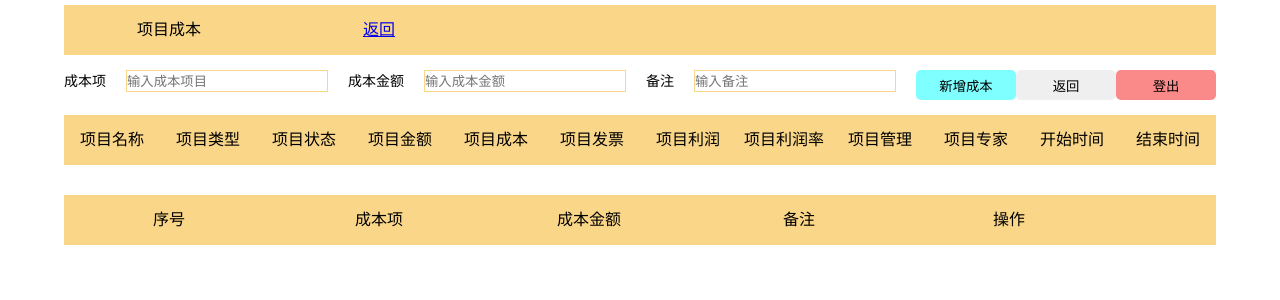
After one commit to irisonly/pm, a Flask app: template templates/cost.html in a window 1280 px wide. The commit adds this page. Shown: the top 300 px of the page. Run offline with Flask 3, Linux system fonts and the light colour scheme; the template is opened without the code that fills it, so the values that code supplies are empty.

Commit message:
add cost module

```diff
--- a/app.py
+++ b/app.py
@@ -64,7 +64,7 @@ class Login(Resource):
         user_name = data["user_name"]
         password = data["password"]
         admin_mapping = database.administrator_mapping()
-        print('admin_mapping')
+        print("admin_mapping")
         if user_name in admin_mapping and check_password_hash(
             admin_mapping[user_name]["password"], password
         ):
@@ -236,7 +236,8 @@ class ProjectDetail(Resource):
         query = database.get_project(
             name=None if request.args.get("name") == "" else request.args.get("name"),
             _id=transfer_zero(request.args.get("id")),
-            charge_id=transfer_zero(request.args.get("charge_id")),
+            charge_m_id=transfer_zero(request.args.get("charge_m_id")),
+            charge_p_id=transfer_zero(request.args.get("charge_p_id")),
             type_id=transfer_zero(request.args.get("type_id")),
         )
         if query is not None:
@@ -289,12 +290,13 @@ class Cost(Resource):
             return {"response": res}
 
     def get(self):
-        res = database.get_cost()
+        _id = request.args.get("id")
+        res = database.get_cost(_id)
         if res:
             return {"response": res}
 
     def delete(self):
-        data = request.args.get("id")
+        data = request.get_json()["id"]
         res = database.delete_cost(data)
         if res:
             return {"response": f"successful delete the cost"}
--- a/static/css/main.css
+++ b/static/css/main.css
@@ -31,16 +31,20 @@ body #query_area {
   align-items: center;
 }
 body #query_area form {
-  width: 90%;
+  width: 100%;
   display: flex;
   justify-content: space-evenly;
+}
+body #query_area form label {
+  font-size: 14px;
+  margin-right: 10px;
 }
 body #query_area form input,
 body #query_area form select {
   border: 1px solid #fad689;
   height: 20px;
-  width: 200px;
-  margin-left: 10px;
+  width: 100px;
+  margin-right: 10px;
 }
 body #query_area form button {
   width: 100px;
@@ -49,6 +53,7 @@ body #query_area form button {
   border-radius: 5px;
   border: none;
   padding: 0;
+  margin-right: 10px;
 }
 body #query_area form a {
   height: 20px;
@@ -68,7 +73,7 @@ body .button_area {
   justify-content: space-between;
 }
 body .button_area button {
-  width: 200px;
+  width: 100px;
   height: 30px;
   border-radius: 5px;
   border: none;
@@ -84,6 +89,23 @@ body .button_area a .add {
 body .button_area a #exit {
   background-color: #fa8989;
   padding: 0;
+}
+body .button_area form {
+  width: 90%;
+  display: flex;
+  justify-content: left;
+}
+body .button_area form label {
+  font-size: 14px;
+  margin-right: 20px;
+}
+body .button_area form input {
+  height: 20px;
+  width: 200px;
+  margin: 0;
+  padding: 0;
+  border: 1px solid #fad689;
+  margin-right: 20px;
 }
 body .title {
   width: 90%;
@@ -108,13 +130,15 @@ body .bg-black {
   color: #ffffff;
   width: 50%;
 }
-body #container {
+body #container,
+body #c_container {
   width: 90%;
   display: flex;
   flex-direction: column;
   margin: 10px auto;
 }
-body #container .projects {
+body #container .projects,
+body #c_container .projects {
   height: 30px;
   display: flex;
   justify-content: left;
@@ -123,13 +147,15 @@ body #container .projects {
   list-style: none;
   border: 1px #ffe9d9 solid;
 }
-body #container .projects li {
+body #container .projects li,
+body #c_container .projects li {
   text-align: center;
   width: 210px;
   line-height: 30px;
   font-size: 12px;
 }
-body #container .projects .project_name {
+body #container .projects .project_name,
+body #c_container .projects .project_name {
   overflow: hidden;
   line-height: 12px;
 }
--- a/static/css/main.less
+++ b/static/css/main.less
@@ -29,15 +29,19 @@ body {
     justify-content: center;
     align-items: center;
     form {
-      width: 90%;
+      width: 100%;
       display: flex;
       justify-content: space-evenly;
+      label {
+        font-size: 14px;
+        margin-right: 10px;
+      }
       input,
       select {
         border: 1px solid #fad689;
         height: 20px;
-        width: 200px;
-        margin-left: 10px;
+        width: 100px;
+        margin-right: 10px;
       }
       button {
         width: 100px;
@@ -46,6 +50,7 @@ body {
         border-radius: 5px;
         border: none;
         padding: 0;
+        margin-right: 10px;
       }
       a {
         height: 20px;
@@ -66,7 +71,7 @@ body {
     display: flex;
     justify-content: space-between;
     button {
-      width: 200px;
+      width: 100px;
       height: 30px;
       border-radius: 5px;
       border: none;
@@ -81,6 +86,23 @@ body {
       #exit {
         background-color: #fa8989;
         padding: 0;
+      }
+    }
+    form {
+      width: 90%;
+      display: flex;
+      justify-content: left;
+      label {
+        font-size: 14px;
+        margin-right: 20px;
+      }
+      input {
+        height: 20px;
+        width: 200px;
+        margin: 0;
+        padding: 0;
+        border: 1px solid #fad689;
+        margin-right: 20px;
       }
     }
   }
@@ -108,7 +130,8 @@ body {
     width: 50%;
     // margin-top: 100px;
   }
-  #container {
+  #container,
+  #c_container {
     width: 90%;
     display: flex;
     flex-direction: column;
--- /dev/null
+++ b/static/js/cost.js
@@ -0,0 +1,189 @@
+import { END_POINT } from "./config.js";
+
+function get_token() {
+  // console.log(localStorage.getItem("access_token"));
+  return localStorage.getItem("access_token");
+}
+
+function add_cost() {
+  const queryString = window.location.search;
+  const urlParams = new URLSearchParams(queryString);
+  const _id = urlParams.get("id");
+  fetch(END_POINT + "/cost?id=" + _id, {
+    method: "GET",
+    // headers: { Authorization: "Bearer " + get_token() },
+  })
+    .then(response => response.json())
+    .then(data => {
+      if (data == null) {
+        return;
+      }
+      add_cost_column(data["response"]);
+    })
+    .catch(error => console.error("请求失败:", error));
+}
+
+function list_render(data) {
+  const container = document.getElementById("container");
+  container.innerHTML = "";
+  const element = data.response;
+  console.log(element);
+  const data_list = document.createElement("ul");
+  data_list.className = "projects";
+  data_list.innerHtml = "";
+  container.appendChild(data_list);
+  const name = document.createElement("li");
+  data_list.appendChild(name);
+  const name_edit = document.createElement("a");
+  name_edit.id = element.id;
+  name_edit.textContent = element.name;
+  name_edit.href = "./detail.html?id=" + element.id;
+  name_edit.className = "project_name";
+  if (name_edit.innerText.length > 10) {
+    name_edit.innerText = name_edit.innerText.slice(0, 10);
+  }
+  name.appendChild(name_edit);
+  const type_id = document.createElement("li");
+  type_id.textContent = element.type_id;
+  data_list.appendChild(type_id);
+  const status_id = document.createElement("li");
+  status_id.textContent = element.status_id;
+  data_list.appendChild(status_id);
+  const payment = document.createElement("li");
+  payment.textContent = element.payment;
+  data_list.appendChild(payment);
+  const cost = document.createElement("li");
+  cost.textContent = element.cost;
+  data_list.appendChild(cost);
+  const tax = document.createElement("li");
+  tax.textContent = element.tax;
+  data_list.appendChild(tax);
+  const profit = document.createElement("li");
+  profit.textContent = element.profit;
+  data_list.appendChild(profit);
+  const profit_rate = document.createElement("li");
+  profit_rate.textContent = element.profit_rate;
+  data_list.appendChild(profit_rate);
+  const charge_id = document.createElement("li");
+  let charge_id_text = "";
+  element.m_charges.forEach(element => {
+    charge_id_text += element.charge + " ";
+  });
+  charge_id.textContent = charge_id_text;
+  data_list.appendChild(charge_id);
+  const charge_id_p = document.createElement("li");
+  let charge_id_text_p = "";
+  element.p_charges.forEach(element => {
+    charge_id_text_p += element.charge + " ";
+  });
+  charge_id_p.textContent = charge_id_text_p;
+  data_list.appendChild(charge_id_p);
+  const start_time = document.createElement("li");
+  start_time.textContent = element.start_time;
+  data_list.appendChild(start_time);
+  const end_time = document.createElement("li");
+  end_time.textContent = element.end_time;
+  data_list.appendChild(end_time);
+}
+
+function add_cost_column(data) {
+  const container = document.getElementById("c_container");
+  container.innerHTML = "";
+  data.forEach(element => {
+    const data_list = document.createElement("ul");
+    data_list.className = "projects";
+    data_list.innerHtml = "";
+    container.appendChild(data_list);
+    const li = document.createElement("li");
+    li.innerHTML = element.id;
+    data_list.appendChild(li);
+    const li1 = document.createElement("li");
+    li1.innerHTML = element.name;
+    data_list.appendChild(li1);
+    const li2 = document.createElement("li");
+    li2.innerHTML = element.cost;
+    data_list.appendChild(li2);
+    const li3 = document.createElement("li");
+    li3.innerHTML = element.remark;
+    data_list.appendChild(li3);
+    const li4 = document.createElement("li");
+    data_list.appendChild(li4);
+    const a = document.createElement("a");
+    a.textContent = "删除";
+    a.href = "#";
+    a.dataset.id = element.id;
+    a.addEventListener("click", e => {
+      const _id = parseInt(e.target.dataset.id, 10);
+      console.log(_id);
+      e.preventDefault();
+      fetch(END_POINT + "/cost", {
+        method: "DELETE", // 指定请求方法为 POST
+        headers: {
+          // 指定发送的数据类型为 JSON
+          "Content-Type": "application/json",
+          //   Authorization: "Bearer " + refresh_token,
+        },
+        body: JSON.stringify({ id: _id }), // 将 JavaScript 对象转换为 JSON 字符串
+      })
+        .then(response => response.json()) // 解析 JSON 响应
+        .then(data => {
+          console.log(data);
+        })
+        .catch(error => {
+          console.error("Error:", error);
+          alert("获取失败，请检查");
+        });
+    });
+
+    li4.appendChild(a);
+  });
+}
+
+document.addEventListener("DOMContentLoaded", function () {
+  add_cost();
+  const queryString = window.location.search;
+  const urlParams = new URLSearchParams(queryString);
+  const _id = urlParams.get("id");
+
+  fetch(END_POINT + "/project?name&charge_p_id&type_id&charge_m_id&id=" + _id, {
+    method: "GET",
+    headers: { Authorization: "Bearer " + get_token() },
+  })
+    .then(response => response.json()) // 将响应转换为JSON
+    .then(data => {
+      list_render(data);
+    })
+    .catch(error => {
+      console.error("请求失败:", error);
+    });
+
+  const form = document.getElementById("cost_form");
+  form.addEventListener("submit", e => {
+    e.preventDefault();
+    const form_data = new FormData(form);
+    const form_api = {};
+    form_data.forEach((value, key) => {
+      form_api[key] = value;
+    });
+    form_api["project_id"] = parseInt(_id, 10);
+    form_api["cost"] = parseFloat(form_api["cost"], 10);
+    console.log(form_api);
+    fetch(END_POINT + "/cost", {
+      method: "POST", // 指定请求方法为 POST
+      headers: {
+        // 指定发送的数据类型为 JSON
+        "Content-Type": "application/json",
+        // Authorization: "Bearer " + get_token(),
+      },
+      body: JSON.stringify(form_api), // 将 JavaScript 对象转换为 JSON 字符串
+    })
+      .then(response => response.json()) // 解析 JSON 响应
+      .then(data => {
+        console.log("Success:", form_api);
+      })
+      .catch(error => {
+        console.error("Error:", error);
+        alert("项目创建失败，请检查");
+      });
+  });
+});
--- a/templates/add.html
+++ b/templates/add.html
@@ -4,7 +4,7 @@
     <meta charset="UTF-8" />
     <meta name="viewport" content="width=device-width, initial-scale=1.0" />
     <link rel="stylesheet" href="../static/css/main.css" />
-    <script src="../static/js/add.js"></script>
+    <script type="module" src="../static/js/add.js"></script>
     <title>项目管理系统 | 项目详情</title>
   </head>
   <body>
--- /dev/null
+++ b/templates/cost.html
@@ -0,0 +1,58 @@
+<!DOCTYPE html>
+<html lang="en">
+  <head>
+    <meta charset="UTF-8" />
+    <meta name="viewport" content="width=device-width, initial-scale=1.0" />
+    <link rel="stylesheet" href="../static/css/main.css" />
+    <script type="module" src="../static/js/cost.js"></script>
+    <title>项目管理系统</title>
+  </head>
+  <body>
+    <!-- <div id="dashboard">
+      <ul id="dash_list"></ul>
+    </div> -->
+    <ul class="title">
+      <li>项目成本</li>
+      <a href="./index.html"> <li>返回</li></a>
+    </ul>
+
+    <div class="button_area">
+      <form action="" method="post" id="cost_form">
+        <label for="">成本项</label>
+        <input type="text" id="name" placeholder="输入成本项目" name="name" />
+        <label for="">成本金额</label>
+        <input type="text" id="cost" placeholder="输入成本金额" name="cost" />
+        <label for="">备注</label>
+        <input type="text" id="remark" placeholder="输入备注" name="remark" />
+        <button type="submit" style="background-color: rgb(127, 255, 255)">
+          新增成本
+        </button>
+      </form>
+      <a href="./index.html"><button>返回</button></a>
+      <a href="./login.html"><button id="exit">登出</button></a>
+    </div>
+    <ul class="title">
+      <li>项目名称</li>
+      <li>项目类型</li>
+      <li>项目状态</li>
+      <li>项目金额</li>
+      <li>项目成本</li>
+      <li>项目发票</li>
+      <li>项目利润</li>
+      <li>项目利润率</li>
+      <li>项目管理</li>
+      <li>项目专家</li>
+      <li>开始时间</li>
+      <li>结束时间</li>
+    </ul>
+    <div id="container"></div>
+    <ul class="title">
+      <li>序号</li>
+      <li>成本项</li>
+      <li>成本金额</li>
+      <li>备注</li>
+      <li>操作</li>
+    </ul>
+    <div id="c_container"></div>
+  </body>
+</html>
--- a/templates/detail.html
+++ b/templates/detail.html
@@ -4,7 +4,7 @@
     <meta charset="UTF-8" />
     <meta name="viewport" content="width=device-width, initial-scale=1.0" />
     <link rel="stylesheet" href="../static/css/main.css" />
-    <script src="../static/js/detail.js"></script>
+    <script type="module" src="../static/js/detail.js"></script>
     <title>项目管理系统 | 项目详情</title>
   </head>
   <body>
```
Also changed, not shown: database.py (+16 -7 lines), static/js/add.js (+7 -5 lines), static/js/detail.js (+18 -12 lines), static/js/main.js (+15 -3 lines), templates/index.html (+9 -4 lines), 1 other file.
